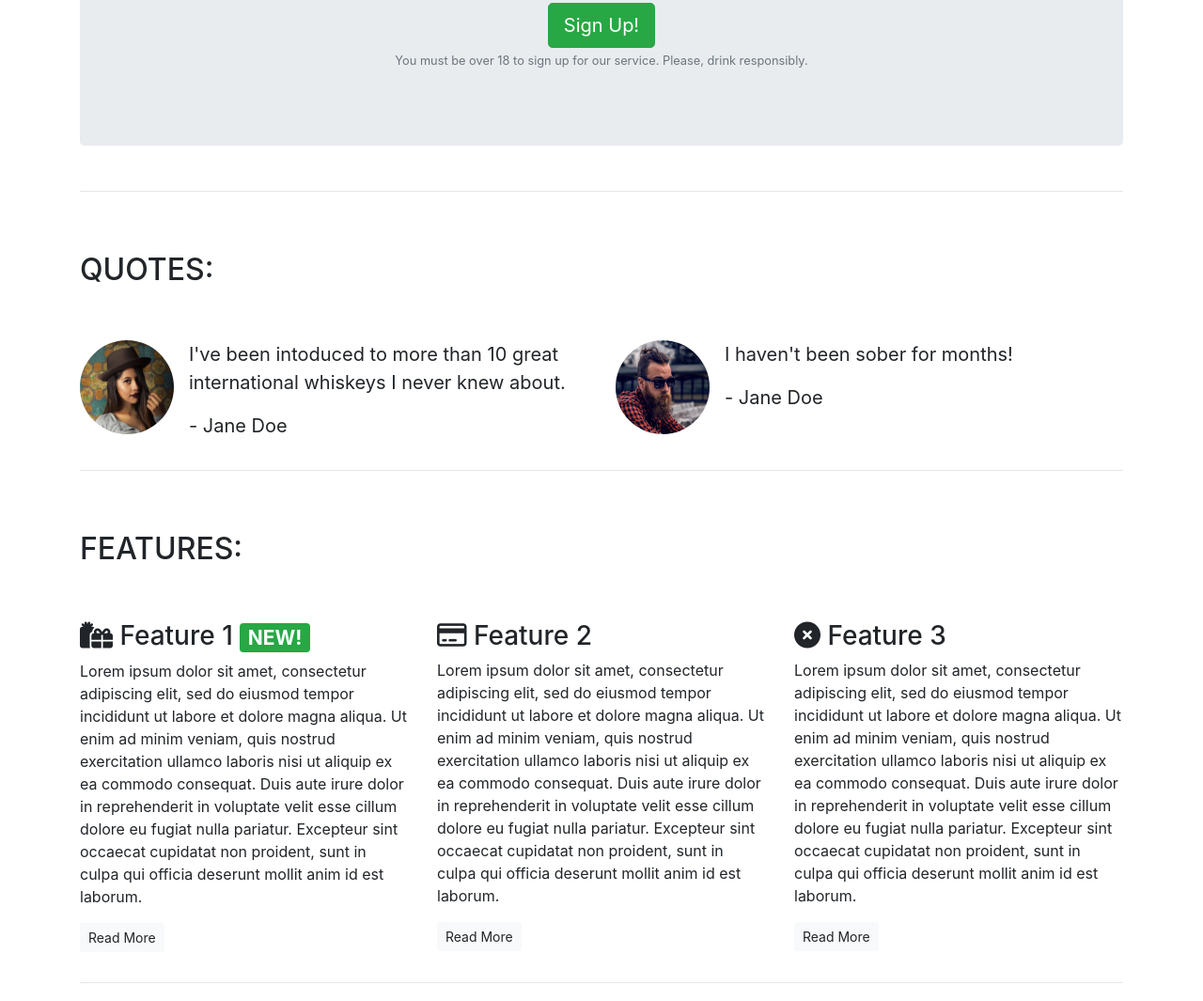
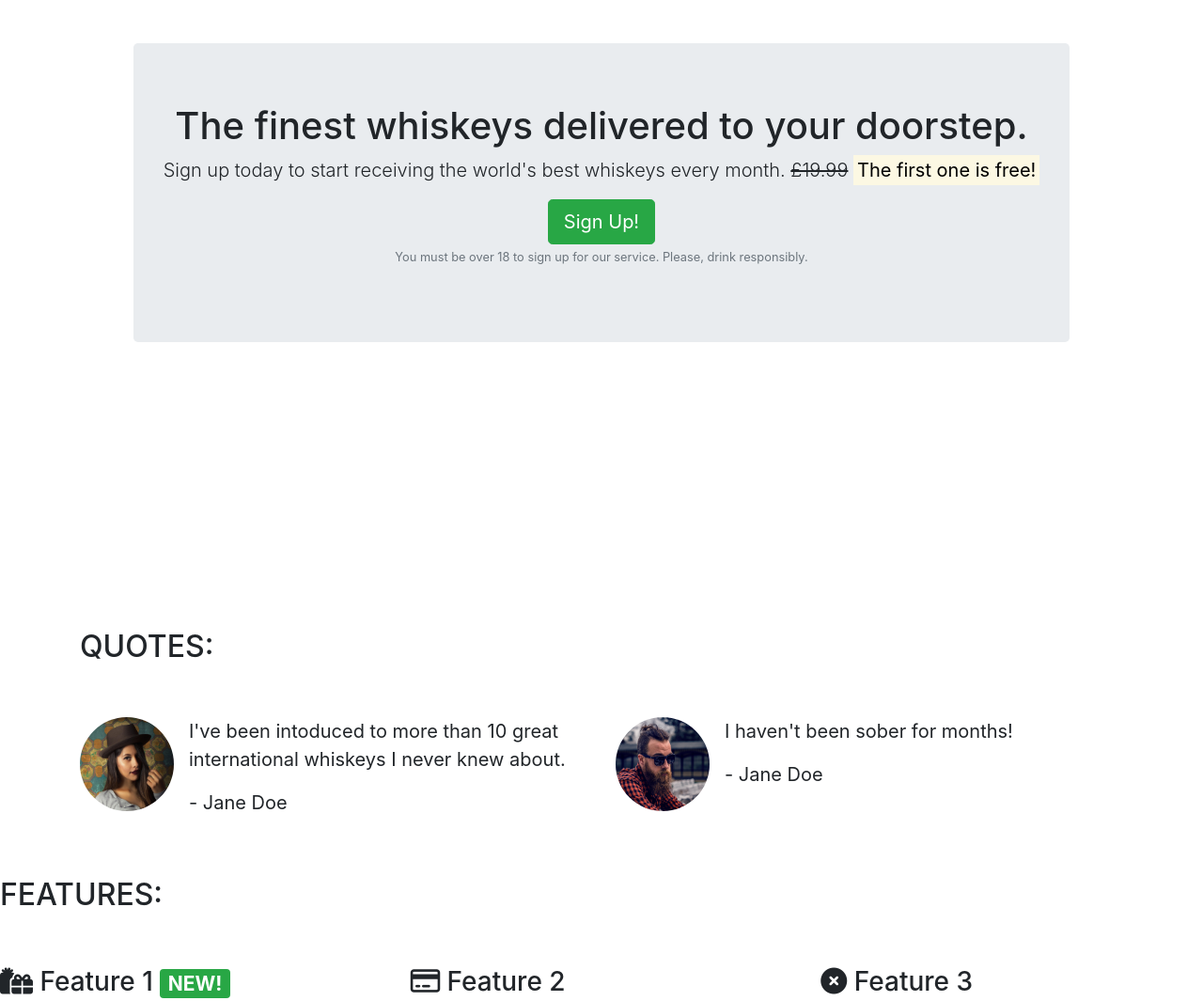
Before and after one commit to LAN-tr/bootstrap-practice, a plain HTML site: page index.html in a window 1280 px wide. Shown: the part 301-1366 px from the top of the page at 94% size. Drawn offline with nearby package versions, Linux system fonts and the light colour scheme.

Commit message:
began updating callout, come back to this later

```diff
--- /dev/null
+++ b/css/style.css
@@ -0,0 +1,26 @@
+body {
+    /* add in font family with goolge font link in html head*/
+}
+
+.alert-container {}
+
+.callout-container {
+    height: 100vh;
+
+    /*background: url('../images/whiskey-background.jpg') no-repeat bottom right fixed;
+    -webkit-background-size: cover;
+    -moz-background-size: cover;
+    -o-background-size: cover;
+    background-size: cover; would need to add in photo (like love running) i'm running out of time on this*/
+
+    /*flexbox center content vertically and horizontally*/
+
+    display: flex;
+    align-items: center;
+    justify-content: center;
+
+}
+
+.quotes-container {}
+
+.features-container {}
--- a/index.html
+++ b/index.html
@@ -11,6 +11,7 @@
     integrity="sha384-ChfqqxuZUCnJSK3+MXmPNIyE6ZbWh2IMqE241rYiqJxyMiZ6OW/JmZQ5stwEULTy" crossorigin="anonymous">
   </script> -->
   <script src="https://kit.fontawesome.com/29b5412e17.js" crossorigin="anonymous"></script>
+  <link rel="stylesheet" href="css/style.css" type="text/css" />
 </head>
 
 <body>
@@ -45,7 +46,7 @@
       <a href="/login">Sign In / Sign Up!</a>
     </div>
   </nav>
-  <article class="container mt-3">
+  <div class="container alert-container">
     <div class="row d-none d-sm-block">
       <div class="col-12">
         <div class="alert alert-warning">
@@ -54,6 +55,7 @@
         </div>
       </div>
     </div>
+    <div class="container-fluid callout-container">
     <!-- Callout -->
     <div class="row">
       <div class="col-12">
@@ -69,10 +71,12 @@
         </section>
       </div>
     </div>
+    </div>
     <!-- /.callout -->
-    <hr>
+    </div>
 
     <!-- Quotes -->
+     <div class="container quotes-container">
     <section class="quotes">
       <div class="row">
         <div class="col-12 my-5">
@@ -109,9 +113,10 @@
       </div>
     </section>
     <!-- /.quotes -->
-    <hr>
+    </div>
 
     <!-- Features -->
+     <div class="features-container">
     <section class="features">
       <div class="row">
         <div class="col-12 my-5">
@@ -158,7 +163,7 @@
       </div>
     </section>
     <!-- /.features -->
-    <hr>
+    </div>
 
     <!-- Table
           <section class="table">
@@ -270,7 +275,7 @@
         </div>
     </div>
 
-  </article>
+
   <script src="https://cdn.jsdelivr.net/npm/jquery@3.5.1/dist/jquery.slim.min.js"
     integrity="sha384-DfXdz2htPH0lsSSs5nCTpuj/zy4C+OGpamoFVy38MVBnE+IbbVYUew+OrCXaRkfj" crossorigin="anonymous">
   </script>
```
